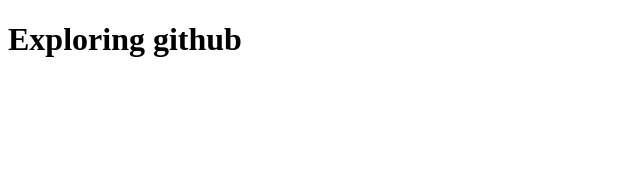
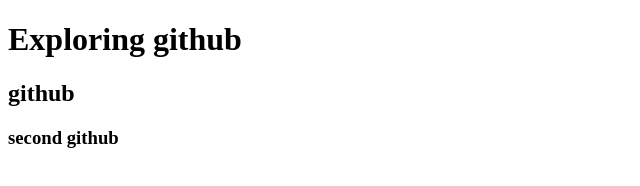
Before and after one commit to mdarfan97/my-second-github, a plain HTML site: page index.html in a window 1280 px wide. Shown: the whole page, without its empty margins (0-640 px from the left). Drawn offline with Linux system fonts and the light colour scheme.

Commit message:
second commit

```diff
--- a/index.html
+++ b/index.html
@@ -7,5 +7,7 @@
 </head>
 <body>
     <h1>Exploring github</h1>
+    <h2>github</h2>
+    <h3>second github</h3>
 </body>
 </html>
```
